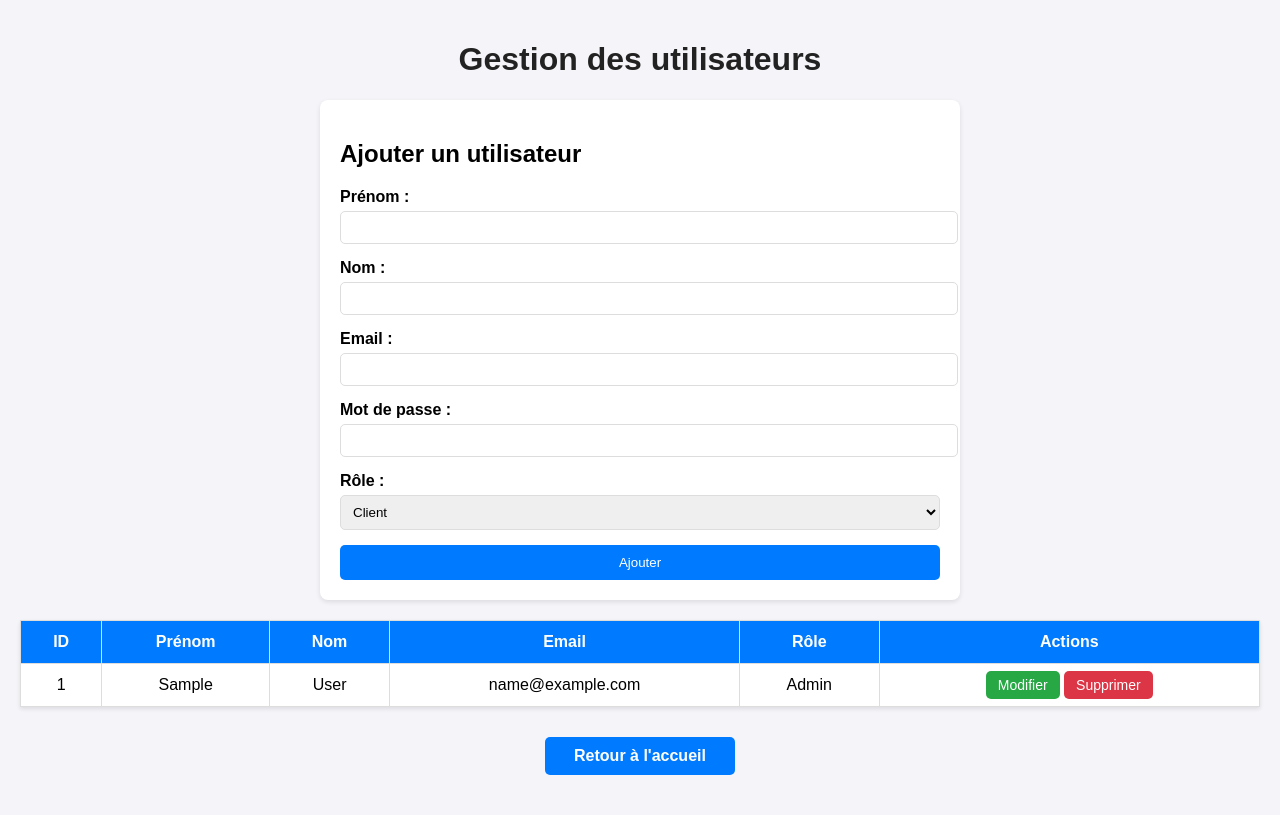
After one commit to LhenryAxel/projet-commerce-nba, a PHP site: template src/Views/users.php in a window 1280 px wide. The commit adds this page. Run offline with PHP 8.4, Linux system fonts and the light colour scheme; the template is opened without the code that fills it: most values are stand-ins (such as "Sample title", 1, 10 or a date in 2020).

Commit message:
feat: Add user management page and edit functionality
- Implemented user management page with the ability to view, edit, and update user information.
- Added new route for editing users
- Updated `User` model to support `findById` and `update` operations.

```diff
--- /dev/null
+++ b/src/Views/users.php
@@ -0,0 +1,193 @@
+<!DOCTYPE html>
+<html lang="fr">
+<head>
+    <meta charset="UTF-8">
+    <meta name="viewport" content="width=device-width, initial-scale=1.0">
+    <title>Gestion des utilisateurs</title>
+    <style>
+        body {
+            font-family: Arial, sans-serif;
+            margin: 0;
+            padding: 20px;
+            background-color: #f4f4f9;
+        }
+
+        h1 {
+            text-align: center;
+            color: #222;
+        }
+
+        table {
+            width: 100%;
+            border-collapse: collapse;
+            margin-top: 20px;
+            background-color: #fff;
+            box-shadow: 0 2px 4px rgba(0, 0, 0, 0.1);
+        }
+
+        table thead {
+            background-color: #007BFF;
+            color: white;
+        }
+
+        table th, table td {
+            padding: 12px;
+            border: 1px solid #ddd;
+            text-align: center;
+        }
+
+        table tbody tr:hover {
+            background-color: #f9f9f9;
+        }
+
+        .action-buttons a {
+            text-decoration: none;
+            padding: 6px 12px;
+            color: white;
+            border-radius: 5px;
+            font-size: 14px;
+        }
+
+        .action-buttons a.edit {
+            background-color: #28a745;
+        }
+
+        .action-buttons a.delete {
+            background-color: #dc3545;
+        }
+
+        .action-buttons a:hover {
+            opacity: 0.9;
+        }
+
+        .add-user-form {
+            margin: 20px auto;
+            padding: 20px;
+            background-color: #fff;
+            border-radius: 8px;
+            max-width: 600px;
+            box-shadow: 0 2px 5px rgba(0, 0, 0, 0.1);
+        }
+
+        .add-user-form label {
+            display: block;
+            margin-bottom: 5px;
+            font-weight: bold;
+        }
+
+        .add-user-form input, .add-user-form select {
+            width: 100%;
+            padding: 8px;
+            margin-bottom: 15px;
+            border: 1px solid #ddd;
+            border-radius: 5px;
+        }
+
+        .add-user-form button {
+            background-color: #007BFF;
+            color: white;
+            border: none;
+            padding: 10px 15px;
+            border-radius: 5px;
+            cursor: pointer;
+            width: 100%;
+        }
+
+        .add-user-form button:hover {
+            background-color: #0056b3;
+        }
+
+        .back-link {
+            display: block;
+            margin: 20px auto;
+            text-align: center;
+            font-size: 16px;
+            text-decoration: none;
+            color:rgb(255, 255, 255);
+            padding: 10px 20px;
+            background-color: #007BFF;
+            border-radius: 5px;
+            font-weight: bold;
+            width: 150px;
+            margin-top: 30px;
+        }
+
+        .back-link:hover {
+            background-color: #0056b3;
+        }
+
+        .back-container {
+            text-align: center;
+            margin-top: 30px;
+        }
+    </style>
+</head>
+<body>
+    <h1>Gestion des utilisateurs</h1>
+
+    <!-- Formulaire d'ajout d'utilisateur -->
+    <div class="add-user-form">
+        <h2>Ajouter un utilisateur</h2>
+        <form action="/projet-commerce-nba/public/users/create" method="POST">
+            <label for="first_name">Prénom :</label>
+            <input type="text" id="first_name" name="first_name" required>
+
+            <label for="last_name">Nom :</label>
+            <input type="text" id="last_name" name="last_name" required>
+
+            <label for="email">Email :</label>
+            <input type="email" id="email" name="email" required>
+
+            <label for="password">Mot de passe :</label>
+            <input type="password" id="password" name="password" required>
+
+            <label for="role">Rôle :</label>
+            <select id="role" name="role" required>
+                <option value="client">Client</option>
+                <option value="admin">Admin</option>
+            </select>
+
+            <button type="submit">Ajouter</button>
+        </form>
+    </div>
+
+    <!-- Tableau des utilisateurs -->
+    <table>
+        <thead>
+            <tr>
+                <th>ID</th>
+                <th>Prénom</th>
+                <th>Nom</th>
+                <th>Email</th>
+                <th>Rôle</th>
+                <th>Actions</th>
+            </tr>
+        </thead>
+        <tbody>
+            <?php if (!empty($users)): ?>
+                <?php foreach ($users as $user): ?>
+                    <tr>
+                        <td><?= $user['id'] ?></td>
+                        <td><?= $user['first_name'] ?></td>
+                        <td><?= $user['last_name'] ?></td>
+                        <td><?= $user['email'] ?></td>
+                        <td><?= ucfirst($user['role']) ?></td>
+                        <td class="action-buttons">
+                            <a href="/projet-commerce-nba/public/users/edit?id=<?= $user['id'] ?>" class="edit">Modifier</a>
+                            <a href="/projet-commerce-nba/public/users/delete?id=<?= $user['id'] ?>" class="delete" onclick="return confirm('Voulez-vous vraiment supprimer cet utilisateur ?')">Supprimer</a>
+                        </td>
+                    </tr>
+                <?php endforeach; ?>
+            <?php else: ?>
+                <tr>
+                    <td colspan="6">Aucun utilisateur trouvé.</td>
+                </tr>
+            <?php endif; ?>
+        </tbody>
+    </table>
+
+    <div class="back-container">
+        <a href="/projet-commerce-nba/public/" class="back-link">Retour à l'accueil</a>
+    </div>
+</body>
+</html>
```
Also changed, not shown: public/index.php (+47 -0 lines), src/Controllers/UserController.php (+35 -0 lines), src/Models/User.php (+46 -0 lines), src/Views/edit_user.php (added, +100 -0 lines).
